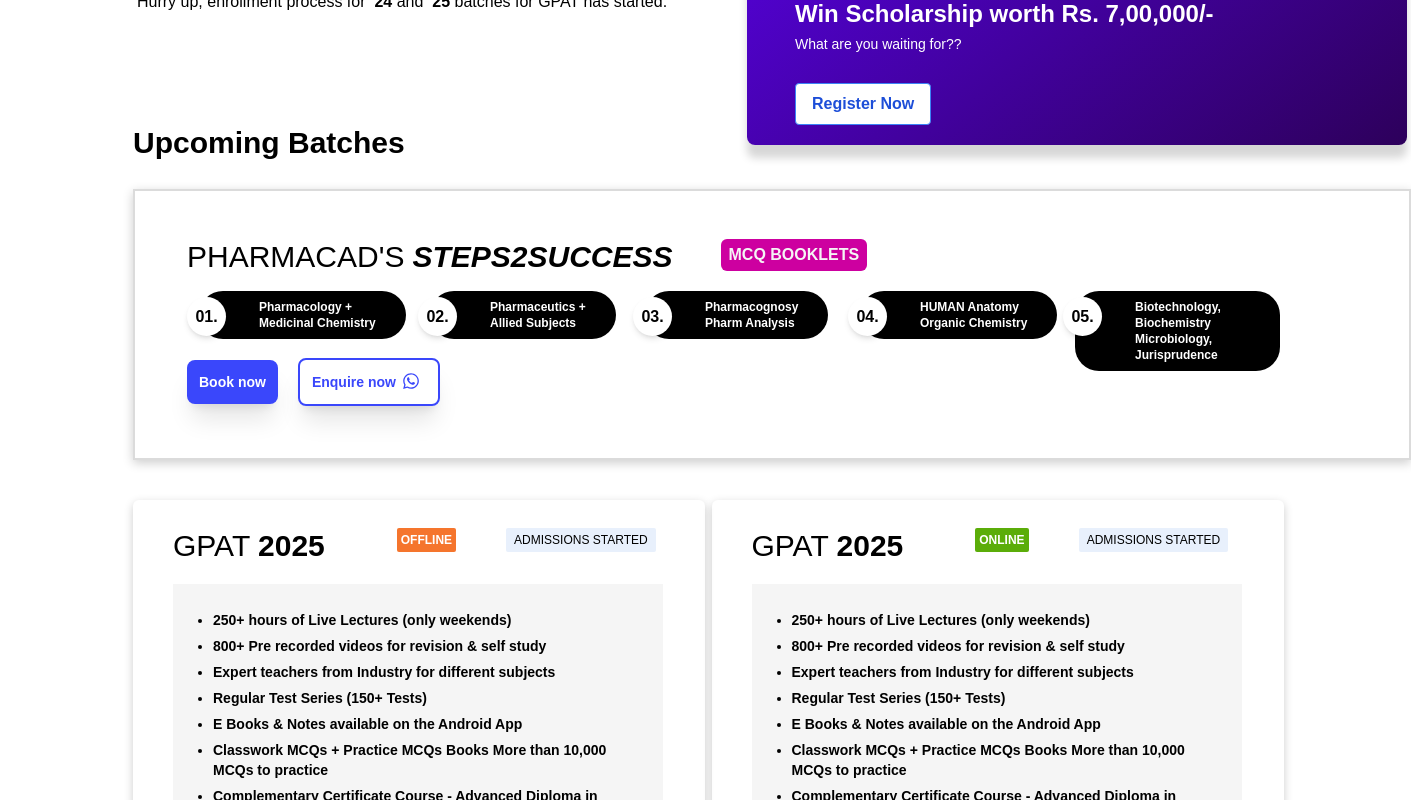
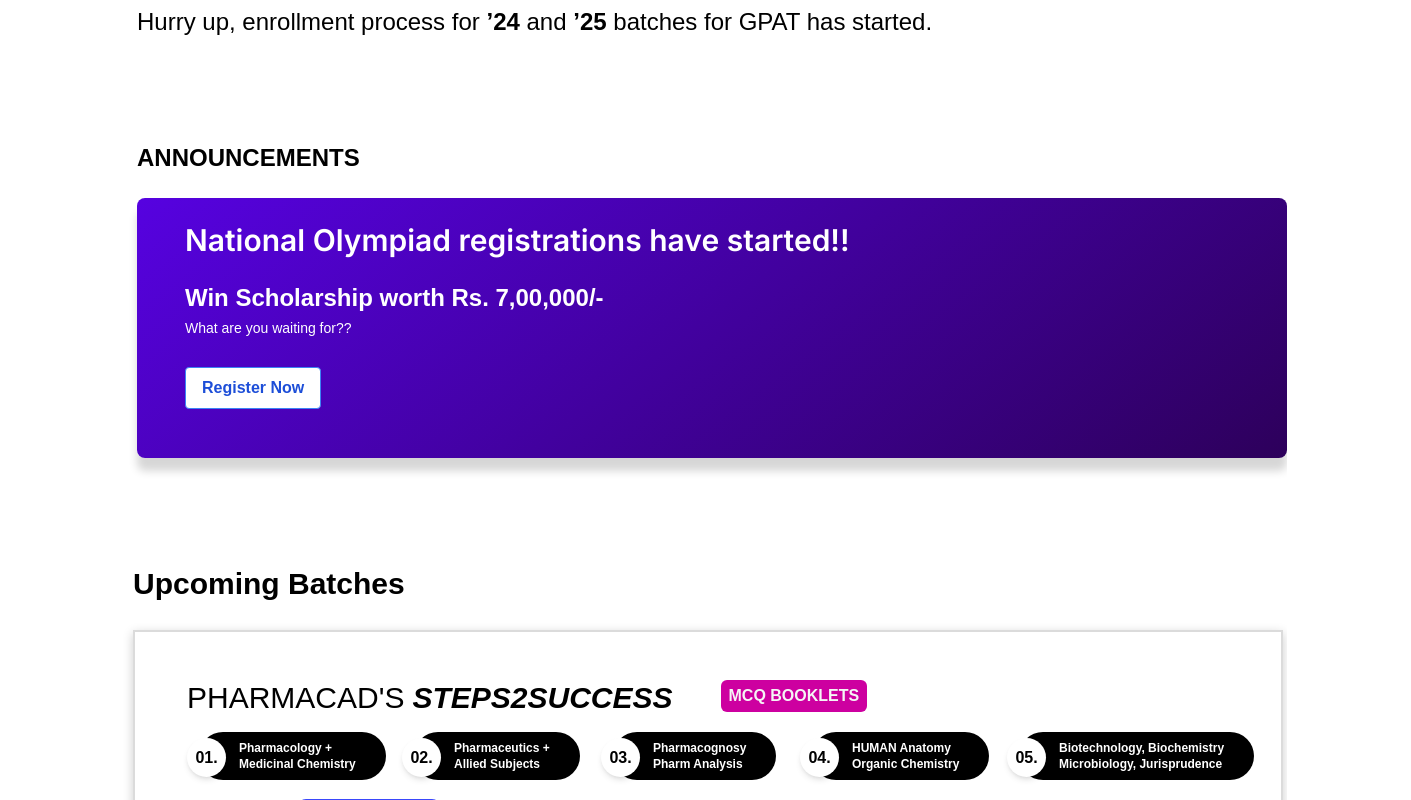
Before and after one commit to vibodhbhosure/Project-Pharmacad, a Next.js app: page /courses in a window 1280 px wide. Shown: the part 400-1200 px from the top of the page, 1411 px wide, since content can reach past the window. Built offline with nearby package versions, Linux system fonts and the light colour scheme.

Commit message:
Carousel and Navbar Minor Changes

```diff
--- a/src/components/AdCarousal.jsx
+++ b/src/components/AdCarousal.jsx
@@ -1,5 +1,5 @@
 "use client";
-import React, { useState } from "react";
+import React, { useEffect, useState } from "react";
 import { FaAngleLeft, FaAngleRight } from "react-icons/fa";
 import Card1 from "./CarousalCards/Card1";
 import Card2 from "./CarousalCards/Card2";
@@ -7,6 +7,19 @@ import Card2 from "./CarousalCards/Card2";
 const AdCarousal = () => {
   const [currentIndex, setCurrentIndex] = useState(0);
   const [MaxIndex, setMaxIndex] = useState(1);
+
+  useEffect(() => {
+    const timer = setTimeout(() => {
+      setCurrentIndex((prevIndex) =>
+        prevIndex === MaxIndex ? 0 : prevIndex + 1
+      );
+    }, 3000);
+
+    return () => {
+      clearTimeout(timer);
+    };
+  }, [currentIndex, 3000, MaxIndex]);
+
   const prevSlide = () => {
     const isFirstSlide = currentIndex == 0;
     const newIndex = isFirstSlide ? MaxIndex : currentIndex - 1;
--- a/src/components/CourseCard.jsx
+++ b/src/components/CourseCard.jsx
@@ -10,7 +10,7 @@ const CourseCard = ({ cardData }) => {
 
   return (
     <div className=" mt-7 h-full w-[310px] sm:w-[500px] md:w-[700px] lg:w-[410px] xl:w-[572px] mx-auto lg:mx-0 shadow-[0_3px_10px_rgb(0,0,0,0.2)] rounded-md border-[#E5E5E5]">
-      <div className="flex flex-col md:flex-row lg:flex-col xl:flex-row mt-10 ml-10 pt-7">
+      <div className="flex flex-col md:flex-row lg:flex-col xl:flex-row mt-10 ml-6 pt-7">
         <span className=" font-medium text-2xl md:text-3xl ">
           {title}{" "}
           <span className=" font-bold text-2xl md:text-3xl">{year}</span>
@@ -19,14 +19,14 @@ const CourseCard = ({ cardData }) => {
           <span
             className={`box-border uppercase ${
               mode === "OFFLINE" ? "bg-[#F5752D] " : "bg-[#5BAD09]"
-            } text-white m-auto p-1 ml-[0px] md:ml-[147px] lg:ml-[0px] xl:ml-[72px] mt-3 md:mt-0 lg:mt-3 xl:mt-[0px] font-semibold text-xs rounded-sm`}
+            } text-white m-0 xl:m-auto p-2 ml-[0px] sm:ml-7 md:ml-[150px] lg:ml-[45px] xl:ml-[90px] mt-3 md:mt-0 lg:mt-3 xl:mt-[0px] font-semibold text-sm rounded-sm`}
           >
             {mode}
           </span>
           <span
             className={`${
               status === null ? "hidden" : "block"
-            } uppercase m-auto p-1 px-2 font-medium text-xs bg-[#E8F0FC] ml-0.5 md:ml-[50px] lg:ml-0.5 xl:ml-[50px] mt-3 md:mt-[0px] lg:mt-3 xl:mt-[0px] rounded-sm`}
+            } uppercase m-auto p-2 px-2 font-medium text-sm bg-[#E8F0FC] ml-5 sm:ml-[25px] md:ml-[25px] lg:ml-6 xl:ml-[25px] mt-3 md:mt-[0px] lg:mt-3 xl:mt-[0px] rounded-sm`}
           >
             {status}
           </span>
--- a/src/components/Courses.jsx
+++ b/src/components/Courses.jsx
@@ -14,15 +14,15 @@ const Courses = () => {
       {/* <div className="h-[38px] w-[42px] ml-7 lg:ml-[131px] mt-14 md:mt-[57px] border-2 border-gray-300 bg-white items-center justify-center absolute rounded-sm p-2 cursor-pointer -z-50">
         <FaAngleLeft className="ml-1" />
       </div> */}
-      <div className="flex flex-col xl:flex-row ml-6 lg:ml-[135px] mt-36 lg:mt-[156px] space-x-0 xl:space-x-[40px]">
-        <div className="h-[200px] w-[291px] md:w-[400px] lg:w-[570px] flex flex-col">
+      <div className="flex flex-col ml-6 lg:ml-[135px] mr-[10px] lg:mr-[185px] xl:mr-[135px] mt-36 lg:mt-[156px] space-x-0">
+        <div className="h-[200px] w-full flex flex-col">
           <span className=" text-3xl md:text-5xl font-bold">Courses</span>
-          <span className=" mt-6 lg:mt-12 font-normal text-sm lg:text-base w-[291px] md:w-[440px] lg:w-[552px]">
+          <span className=" mt-6 lg:mt-12 font-normal text-base md:text-lg lg:text-2xl w-full mr-[10px] lg:mr-[185px] xl:mr-[135px]">
             Check out the various courses{" "}
             <span className=" font-semibold">(ONLINE and OFFLINE)</span> offered
             by Pharmacad and make your pharmaceutical career a reality.
           </span>
-          <span className=" mt-4 font-normal text-sm lg:text-base w-[291px] md:w-[440px] lg:w-[570px]">
+          <span className=" mt-4 font-normal text-base md:text-lg lg:text-2xl w-full sm:mr-[10px] lg:mr-[135px]">
             Hurry up, enrollment process for{" "}
             <span className=" font-semibold">’24</span> and{" "}
             <span className=" font-semibold">’25</span> batches for GPAT has
@@ -32,18 +32,18 @@ const Courses = () => {
 
         {Annoucements_data.map((cardData, index) => (
           <div
-            className="h-[204px] w-[310px] sm:w-[600px] md:w-[536px] mt-10 xl:mt-0 mx-auto sm:mx-0"
+            className="h-[204px] w-[310px] sm:w-[600px] md:w-[536px] mt-12 lg:mt-28 mx-auto sm:mx-0"
             key={index}
           >
             <Annoucements cardData={cardData} />
           </div>
         ))}
       </div>
-      <div className=" mt-96 sm:mt-40 xl:mt-[91px] mx-6 lg:ml-[131px]">
+      <div className=" mt-[440px] sm:mt-48 md:mt-[220px] mx-6 lg:ml-[131px]">
         <span className="hidden lg:block font-bold text-3xl ">
           Upcoming Batches
         </span>
-        <div className="border-2 border-[#DBDBDB] w-[310px] sm:w-[500px] md:w-[700px] lg:w-[975px] xl:w-[1278px] h-[271px] mt-7 shadow-[0_3px_10px_rgb(0,0,0,0.2)] mx-auto lg:mx-0">
+        <div className="border-2 border-[#DBDBDB] w-[310px] sm:w-[500px] md:w-[700px] lg:w-[875px] xl:w-[1150px] h-[271px] mt-7 shadow-[0_3px_10px_rgb(0,0,0,0.2)] mx-auto lg:mx-0">
           <div className="mt-6 lg:mt-12 ml-7 lg:ml-[52px]">
             <div className="flex flex-col lg:flex-row lg:w-max">
               <span className="uppercase text-2xl md:text-3xl flex flex-col lg:flex-row">
@@ -62,51 +62,51 @@ const Courses = () => {
                   <span className=" box-border h-[39px] w-[39px] rounded-full shadow-md z-10 flex justify-center align-middle p-2 mt-[6px] bg-white font-semibold text-base">
                     01.
                   </span>
-                  <div className=" absolute bg-black text-white rounded-3xl p-2 flex flex-col max-w-fit font-semibold text-xs pl-[60px] pr-[30px] justify-center align-middle z-0 ml-3">
+                  <div className=" absolute bg-black text-white rounded-3xl p-2 flex flex-col max-w-fit font-semibold text-xs pl-[40px] pr-[30px] justify-center align-middle z-0 ml-3">
                     <div>Pharmacology +</div>
                     <div>Medicinal Chemistry</div>
-                  </div>
-                </div>
-              </div>
-              <div className="h-[27px] flex flex-col ml-48 max-w-fit">
-                <div className="w-1/8 flex">
-                  <span className=" box-border h-[39px] w-[39px] rounded-full shadow-md z-10 flex justify-center align-middle p-2 mt-[6px] bg-white font-semibold text-base">
-                    02.
-                  </span>
-                  <div className=" absolute bg-black text-white rounded-3xl p-2 flex flex-col max-w-fit font-semibold text-xs pl-[60px] pr-[30px] justify-center align-middle z-0 ml-3">
-                    <div>Pharmaceutics +</div>
-                    <div>Allied Subjects</div>
                   </div>
                 </div>
               </div>
               <div className="h-[27px] flex flex-col ml-44 max-w-fit">
                 <div className="w-1/8 flex">
                   <span className=" box-border h-[39px] w-[39px] rounded-full shadow-md z-10 flex justify-center align-middle p-2 mt-[6px] bg-white font-semibold text-base">
+                    02.
+                  </span>
+                  <div className=" absolute bg-black text-white rounded-3xl p-2 flex flex-col max-w-fit font-semibold text-xs pl-[40px] pr-[30px] justify-center align-middle z-0 ml-3">
+                    <div>Pharmaceutics +</div>
+                    <div>Allied Subjects</div>
+                  </div>
+                </div>
+              </div>
+              <div className="h-[27px] flex flex-col ml-40 max-w-fit">
+                <div className="w-1/8 flex">
+                  <span className=" box-border h-[39px] w-[39px] rounded-full shadow-md z-10 flex justify-center align-middle p-2 mt-[6px] bg-white font-semibold text-base">
                     03.
                   </span>
-                  <div className=" absolute bg-black text-white rounded-3xl p-2 flex flex-col max-w-fit font-semibold text-xs pl-[60px] pr-[30px] justify-center align-middle z-0 ml-3">
+                  <div className=" absolute bg-black text-white rounded-3xl p-2 flex flex-col max-w-fit font-semibold text-xs pl-[40px] pr-[30px] justify-center align-middle z-0 ml-3">
                     <div>Pharmacognosy</div>
                     <div>Pharm Analysis</div>
                   </div>
                 </div>
               </div>
-              <div className="h-[27px] flex flex-col ml-44 max-w-fit">
+              <div className="h-[27px] flex flex-col ml-40 max-w-fit">
                 <div className="w-1/8 flex">
                   <span className=" box-border h-[39px] w-[39px] rounded-full shadow-md z-10 flex justify-center align-middle p-2 mt-[6px] bg-white font-semibold text-base">
                     04.
                   </span>
-                  <div className=" absolute bg-black text-white rounded-3xl p-2 flex flex-col max-w-fit font-semibold text-xs pl-[60px] pr-[30px] justify-center align-middle z-0 ml-3">
+                  <div className=" absolute bg-black text-white rounded-3xl p-2 flex flex-col max-w-fit font-semibold text-xs pl-[40px] pr-[30px] justify-center align-middle z-0 ml-3">
                     <div>HUMAN Anatomy</div>
                     <div>Organic Chemistry</div>
                   </div>
                 </div>
               </div>
-              <div className="h-[27px] flex flex-col ml-44 max-w-fit">
+              <div className="h-[27px] flex flex-col ml-[168px] max-w-fit">
                 <div className="w-1/8 flex">
                   <span className=" box-border h-[39px] w-[39px] rounded-full shadow-md z-10 flex justify-center align-middle p-2 mt-[6px] bg-white font-semibold text-base">
                     05.
                   </span>
-                  <div className=" absolute bg-black text-white rounded-3xl p-2 flex flex-col max-w-fit font-semibold text-xs pl-[60px] pr-[30px] justify-center align-middle z-0 ml-3">
+                  <div className=" absolute bg-black text-white rounded-3xl p-2 flex flex-col max-w-fit font-semibold text-xs pl-[40px] pr-[30px] justify-center align-middle z-0 ml-3">
                     <div>Biotechnology, Biochemistry</div>
                     <div>Microbiology, Jurisprudence</div>
                   </div>
--- a/src/components/announcements.jsx
+++ b/src/components/announcements.jsx
@@ -8,9 +8,9 @@ const NationalOlympiad = ({ cardData }) => {
   const { id, heading, desc1, desc2 } = cardData;
   return (
     <div className="flex flex-col font-poppins font-semibold">
-      <div>ANNOUNCEMENTS</div>
+      <div className="text-2xl">ANNOUNCEMENTS</div>
       <div>
-        <div className="box mx-auto sm:mx-0 w-[310px] sm:w-[600px] md:w-[660px] lg:w-[975px] xl:w-[660px] h-[500px] sm:h-[267px] rounded-lg">
+        <div className="box mx-auto sm:mx-0 w-[310px] sm:w-[600px] md:w-[660px] lg:w-[875px] xl:w-[1150px] h-[500px] sm:h-[267px] xl:h-[260px] rounded-lg">
           <div className="mx-12 my-6 py-6">
             <div className="text-3xl font-semibold font-inter w-5/6 text-white">
               {heading}
--- a/src/styles/globals.css
+++ b/src/styles/globals.css
@@ -72,7 +72,7 @@ nav {
     display: flex;
     flex-direction: column;
     position: fixed;
-    top: 80px;
+    top: 85px;
     width: 100%;
     row-gap: 24px;
     right: -100%;
@@ -81,6 +81,7 @@ nav {
     background-color: white;
     height: 100%;
     z-index: 0;
+    align-items: center;
 }
 
 .nav__menu-list.active {
```
Also changed, not shown: src/components/Carousel.jsx (+14 -1 lines), src/components/Navbars.jsx (+7 -5 lines).
